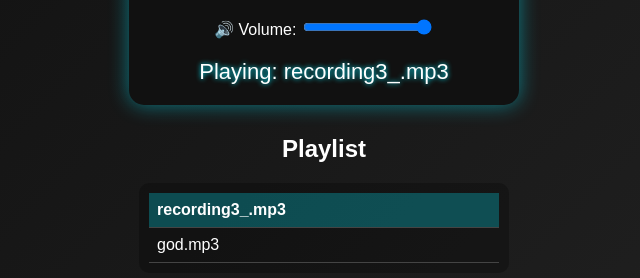
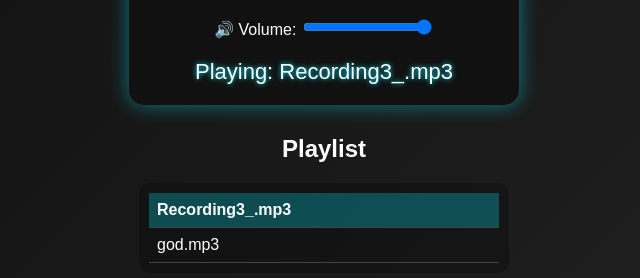
Before and after one commit to lubinronald36-design/DJ-Player, a plain HTML site: page index.html in a window 1280 px wide. Shown: the part 338-616 px from the top of the page, 316-956 px from the left. Drawn offline with Linux system fonts and the light colour scheme.

Commit message:
Fix case sensitivity in playlist MP3 filename

```diff
--- a/index.html
+++ b/index.html
@@ -113,7 +113,7 @@
 <script>
     // 🎵 Add your MP3 files here
     const playlist = [
-        "recording3_.mp3",
+        "Recording3_.mp3",
         "god.mp3"
     ];
 
```
